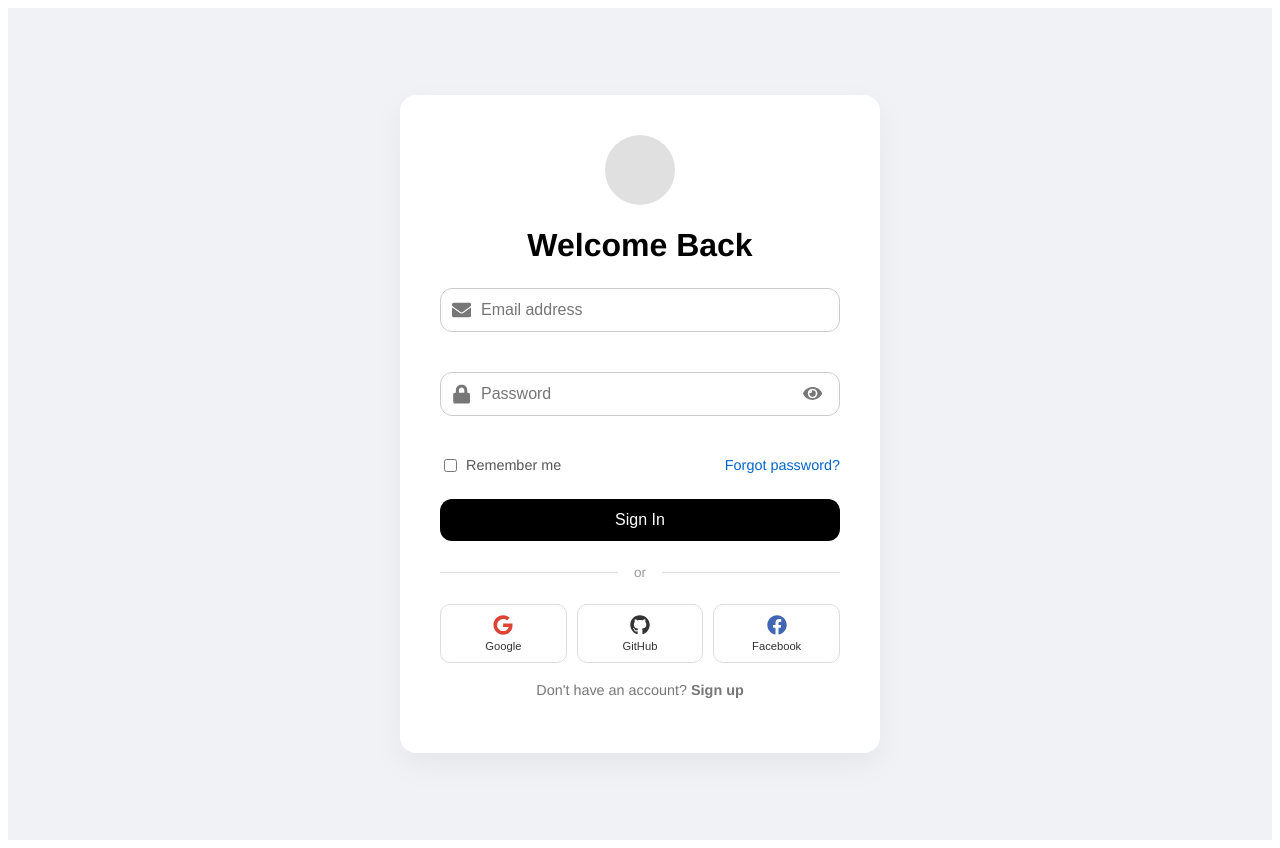
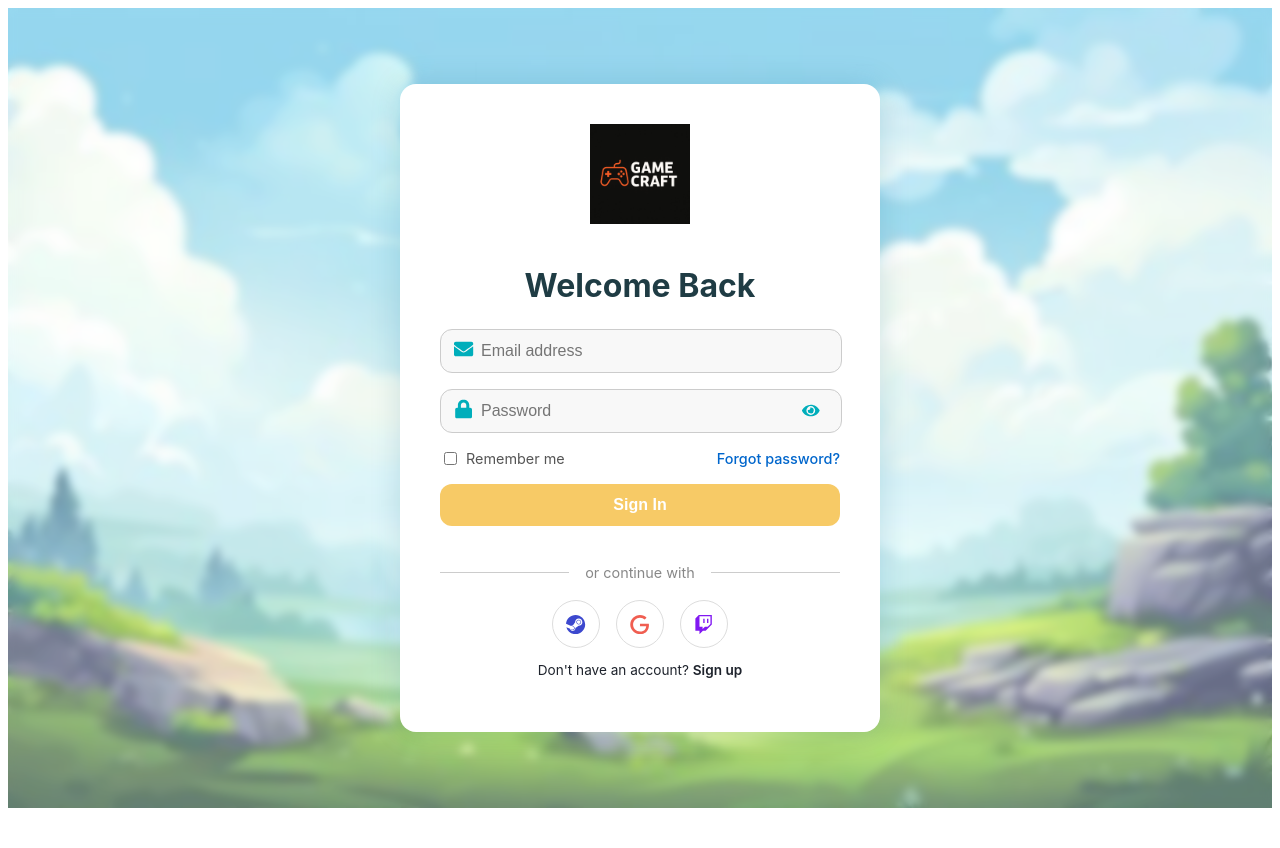
Before and after one commit to Ann-Mari-Oberholzer/IMY320, a React (Create React App) app in the folder frontend/: page /login in a window 1280 px wide. After the commit the page ends 816 px from the top, so only its background shows below. Built offline with nearby package versions, Linux system fonts and the light colour scheme.

Commit message:
Struggling to remove double scrolling

```diff
--- a/frontend/src/pages/login.jsx
+++ b/frontend/src/pages/login.jsx
@@ -1,6 +1,8 @@
 import React, { useState } from "react";
 import { useNavigate } from "react-router-dom";
-import { FaEnvelope, FaLock, FaEye, FaEyeSlash, FaGoogle, FaGithub, FaFacebook } from "react-icons/fa";
+import { FaEnvelope, FaLock, FaEye, FaEyeSlash, } from "react-icons/fa";
+import { SiGoogle, SiMicrosoft, SiSteam, SiTwitch } from "react-icons/si";
+
 import {
     containerStyle,
     cardStyle,
@@ -11,13 +13,13 @@ import {
     lineStyle,
     dividerTextStyle,
     toggleStyle,
-    iconStyle,
     iconContainer,
     inputIcon,
     passwordToggle,
     inputWithIcon,
-    thirdPartyContainer,
-    thirdPartyButton
+    roundedIconRow,
+    roundedIconButton,
+    roundedIcon
 } from "./loginStyles";
 
 function Login() {
@@ -34,11 +36,17 @@ function Login() {
 
     return (
         <div style={containerStyle}>
-            <div style={cardStyle}>
-                <div style={logoStyle}>
-                    {/* Logo image would go here */}
-                </div>
+            <div style={{
+                position: "absolute",
+                inset: 0,
+                backgroundColor: "rgba(255, 255, 255, 0.3)",
+                backdropFilter: "blur(4px)",
+                backgroundPosition: "center",
+                zIndex: 0,
+            }}></div>
 
+            <div style={{ ...cardStyle, zIndex: 1 }}>
+                <img src="/game craft logo.jpeg" alt="Game Craft Logo" style={logoStyle} />
                 <h1 style={{ textAlign: "center", marginBottom: "1.5rem" }}>Welcome Back</h1>
 
                 <form onSubmit={handleLogin}>
@@ -101,26 +109,23 @@ function Login() {
                     </button>
                 </form>
 
+                {/* divider style */}
                 <div style={dividerStyle}>
                     <div style={lineStyle}></div>
-                    <div style={dividerTextStyle}>or</div>
+                    <div style={dividerTextStyle}>or continue with</div>
                     <div style={lineStyle}></div>
                 </div>
 
-                <div style={thirdPartyContainer}>
-                    <button style={thirdPartyButton} onClick={() => alert("Google sign-in")}>
-                        <FaGoogle style={{ ...iconStyle, color: "#DB4437" }} />
-                        <span style={{ fontSize: "0.7rem", marginTop: "5px" }}>Google</span>
+                {/* Third party sign in */}
+                <div style={roundedIconRow}>
+                    <button style={roundedIconButton} onClick={() => alert("Steam sign-in")}>
+                        <SiSteam style={{ ...roundedIcon, color: "#3c48ceff" }} />
                     </button>
-
-                    <button style={thirdPartyButton} onClick={() => alert("GitHub sign-in")}>
-                        <FaGithub style={iconStyle} />
-                        <span style={{ fontSize: "0.7rem", marginTop: "5px" }}>GitHub</span>
+                    <button style={roundedIconButton} onClick={() => alert("Google sign-in")}>
+                        <SiGoogle style={{ ...roundedIcon, color: "#f05e51ff" }} />
                     </button>
-
-                    <button style={thirdPartyButton} onClick={() => alert("Facebook sign-in")}>
-                        <FaFacebook style={{ ...iconStyle, color: "#4267B2" }} />
-                        <span style={{ fontSize: "0.7rem", marginTop: "5px" }}>Facebook</span>
+                    <button style={roundedIconButton} onClick={() => alert("Twitch sign-in")}>
+                        <SiTwitch style={{ ...roundedIcon, color: "#8118f2ff" }} />
                     </button>
                 </div>
 
--- a/frontend/src/pages/loginStyles.js
+++ b/frontend/src/pages/loginStyles.js
@@ -1,136 +1,198 @@
 export const containerStyle = {
-  fontFamily: "'Helvetica Neue', sans-serif",
-  backgroundColor: "#f0f2f5",
-  height: "100vh",
+  minHeight: "100vh",
+  width: "100%", // safer than 100vw with padding
+  backgroundImage: "url('/Field.jpeg')",
+  backgroundSize: "cover",
+  backgroundPosition: "center",
+  backgroundRepeat: "no-repeat",
   display: "flex",
   justifyContent: "center",
   alignItems: "center",
-  padding: "1rem"
+  padding: "1rem",
+  boxSizing: "border-box",
+  overflow: "hidden",
+  position: "relative",
+};
+
+export const backgroundImageStyle = {
+  position: "fixed",
+  top: 0,
+  left: 0,
+  width: "100vw",
+  height: "100vh",
+  backgroundImage: "url('/Field.jpg')", // e.g., background-login.jpg
+  backgroundSize: "cover",
+  backgroundPosition: "center",
+  backgroundRepeat: "no-repeat",
+  zIndex: 0,
+  overflow: "hidden",
 };
 
 export const cardStyle = {
-  background: "#fff",
+  backgroundColor: "#FFFFFF",
+  color: "#1f3c44ff",
   padding: "2.5rem",
-  borderRadius: "16px",
-  boxShadow: "0 12px 32px rgba(0,0,0,0.05)",
+  borderRadius: "1rem",
   width: "100%",
   maxWidth: "400px",
+  boxShadow: "0 0 30px rgba(28, 118, 148, 0.2)",
+  fontFamily: "'Inter', sans-serif",
+  textAlign: "center",
 };
 
 export const logoStyle = {
-  display: "block",
-  width: "70px",
-  height: "70px",
-  margin: "0 auto 1.25rem",
-  borderRadius: "50%",
-  backgroundColor: "#e0e0e0",
+  width: "100px",
+  height: "100px",
+  objectFit: "contain",
+  margin: "0 auto 1rem auto",
 };
 
 export const inputStyle = {
-  width: "100%",
-  padding: "12px",
-  marginBottom: "1.25rem",
-  border: "1px solid #ccc",
-  borderRadius: "12px",
+  backgroundColor: "#f8f8f8ff",
+  border: "1px solid #CCC",
+  borderRadius: "0.75rem",
+  padding: "0.75rem 1.25rem",
+  width: "85%",
+  color: "#1E232C",
   fontSize: "1rem",
-  boxSizing: "border-box",
+  outline: "none",
+};
+
+export const inputWithIcon = {
+  paddingLeft: "2.5rem",
+};
+
+export const iconContainer = {
+  position: "relative",
+  marginBottom: "1rem",
+};
+
+export const inputIcon = {
+  position: "absolute",
+  left: "0.9rem",
+  top: "45%",
+  transform: "translateY(-50%)",
+  color: "#00AEBB",
+  fontSize: "1.2rem",
+};
+
+export const passwordToggle = {
+  position: "absolute",
+  right: "0.9rem",
+  top: "55%",
+  transform: "translateY(-50%)",
+  background: "none",
+  border: "none",
+  color: "#00AEBB", // teal
+  fontSize: "1.1rem",
+  cursor: "pointer",
 };
 
 export const buttonStyle = {
+  backgroundColor: "#F7CA66",
+  color: "#ffffffff",
+  border: "none",
+  borderRadius: "0.75rem",
+  padding: "0.75rem",
+  fontWeight: "600",
+  fontSize: "1rem",
+  cursor: "pointer",
   width: "100%",
-  padding: "12px",
-  backgroundColor: "#000",
-  color: "#fff",
-  fontSize: "1rem",
-  border: "none",
-  borderRadius: "12px",
-  cursor: "pointer",
-  marginTop: "0.5rem",
+  marginBottom: "1.2rem",
 };
 
 export const dividerStyle = {
   display: "flex",
   alignItems: "center",
-  margin: "1.5rem 0",
-  color: "#999",
+  margin: "1.2rem 0",
 };
 
 export const lineStyle = {
   flex: 1,
   height: "1px",
-  backgroundColor: "#ddd",
+  backgroundColor: "#CCC",
 };
 
 export const dividerTextStyle = {
-  padding: "0 1rem",
-  fontSize: "0.85rem",
+  margin: "0 1rem",
+  color: "#888",
+  fontSize: "0.9rem",
+};
+
+// Replace thirdPartyContainer to be vertical
+export const thirdPartyContainer = {
+  display: "flex",
+  flexDirection: "column",
+  gap: "0.75rem",
+  marginBottom: "1.5rem",
+};
+
+// Updated third-party button with icon & text aligned horizontally
+export const thirdPartyButton = {
+  backgroundColor: "#F5F5F5",
+  color: "#1E232C",
+  borderRadius: "0.75rem",
+  padding: "0.65rem 1rem",
+  display: "flex",
+  alignItems: "center",
+  gap: "0.75rem",
+  fontWeight: "500",
+  fontSize: "0.9rem",
+  cursor: "pointer",
+  border: "1px solid #DDD",
+  transition: "transform 0.2s, box-shadow 0.2s",
+  width: "100%", // matches Sign In width
+};
+
+export const iconStyle = {
+  fontSize: "1.25rem",
+  display: "inline-block",
+};
+
+// Add hover effect for buttons
+export const hoverable = {
+  transition: "all 0.2s ease-in-out",
+  ":hover": {
+    transform: "scale(1.03)",
+    boxShadow: "0 4px 8px rgba(0,0,0,0.1)",
+  },
+};
+
+// Optional: refine title
+export const headingStyle = {
+  fontSize: "1.6rem",
+  fontWeight: "700",
+  marginBottom: "1rem",
+  color: "#1E232C",
 };
 
 export const toggleStyle = {
   textAlign: "center",
-  marginTop: "1.2rem",
-  color: "#777",
-  fontSize: "0.9rem",
+  fontSize: "0.85rem",
+  color: "#1E232C",
   cursor: "pointer",
 };
 
-// icon styling
-export const iconStyle = {
-  width: "20px",
-  height: "20px",
+export const roundedIconRow = {
+  display: "flex",
+  justifyContent: "center",
+  gap: "1rem",
+  marginTop: "1rem",
 };
 
-// icon placement
-export const iconContainer = {
-  position: "relative",
-  width: "100%",
-  marginBottom: "1.25rem",
+export const roundedIconButton = {
+  width: "48px",
+  height: "48px",
+  borderRadius: "50%",
+  backgroundColor: "#fff",
+  border: "1px solid #DDD",
+  display: "flex",
+  alignItems: "center",
+  justifyContent: "center",
+  cursor: "pointer",
+  transition: "transform 0.2s ease",
 };
 
-// lock and email icon
-export const inputIcon = {
-  position: "absolute",
-  left: "12px",
-  top: "35%",
-  transform: "translateY(-50%)",
-  color: "#777",
+export const roundedIcon = {
   fontSize: "1.2rem",
 };
-
-// password icon
-export const passwordToggle = {
-  position: "absolute",
-  right: "12px",
-  top: "38%",
-  transform: "translateY(-50%)",
-  color: "#777",
-  fontSize: "1.2rem",
-  cursor: "pointer",
-  backgroundColor: "transparent",
-  border: "none",
-};
-
-// input field for the icon
-export const inputWithIcon = {
-  paddingLeft: "40px",
-};
-
-export const thirdPartyContainer = {
-  display: "grid",
-  gridTemplateColumns: "repeat(3, 1fr)",
-  gap: "10px",
-};
-
-export const thirdPartyButton = {
-  padding: "10px",
-  display: "flex",
-  flexDirection: "column",
-  alignItems: "center",
-  justifyContent: "center",
-  backgroundColor: "#fff",
-  color: "#333",
-  fontSize: "0.8rem",
-  border: "1px solid #ddd",
-  borderRadius: "10px",
-  cursor: "pointer",
-};
--- a/frontend/src/pages/register.jsx
+++ b/frontend/src/pages/register.jsx
@@ -13,17 +13,14 @@ import {
   lineStyle,
   dividerTextStyle,
   toggleStyle,
-  iconStyle,
-  termsStyle,
-  termsLinkStyle,
-  // Add the new style imports
   iconContainer,
   inputIcon,
   passwordToggle,
   inputWithIcon,
-  thirdPartyContainer,
-  thirdPartyButton
+  overlayStyle
 } from "./registerStyles";
+import { roundedIcon, roundedIconButton, roundedIconRow } from "./loginStyles";
+import { SiGoogle, SiSteam, SiTwitch } from "react-icons/si";
 
 function Register() {
   const navigate = useNavigate();
@@ -63,9 +60,10 @@ function Register() {
 
   return (
     <div style={containerStyle}>
-      <div style={cardStyle}>
-        <div style={logoStyle}>{/* Logo placeholder */}</div>
+      <div style={overlayStyle}></div>
 
+      <div style={{ ...cardStyle, zIndex: 1 }}>
+       <img src="/game craft logo.jpeg" alt="Game Craft Logo" style={logoStyle} />
         <h1 style={{ textAlign: "center", marginBottom: "1.5rem" }}>Create Account</h1>
 
         <form onSubmit={handleRegister}>
@@ -156,46 +154,28 @@ function Register() {
             </span>
           </div>
 
-          {/* terms and conditions */}
-          {/* <div style={termsStyle}>
-            <input
-              type="checkbox"
-              checked={acceptedTerms}
-              onChange={(e) => setAcceptedTerms(e.target.checked)}
-              style={{ marginRight: "8px" }}
-              required
-            />
-            <span>
-              I agree to the <a href="/terms" style={termsLinkStyle}>Terms and Conditions</a>
-            </span>
-          </div> */}
-
           <button style={buttonStyle} type="submit">
             Create Account
           </button>
         </form>
 
-        {/* second divider */}
+        {/* divider style */}
         <div style={dividerStyle}>
           <div style={lineStyle}></div>
-          <div style={dividerTextStyle}>or</div>
+          <div style={dividerTextStyle}>or continue with</div>
           <div style={lineStyle}></div>
         </div>
 
-        <div style={thirdPartyContainer}>
-          <button style={thirdPartyButton} onClick={() => alert("Google sign-in")}>
-            <FaGoogle style={{ ...iconStyle, color: "#DB4437" }} />
-            <span style={{ fontSize: "0.7rem", marginTop: "5px" }}>Google</span>
+        {/* Third party sign in */}
+        <div style={roundedIconRow}>
+          <button style={roundedIconButton} onClick={() => alert("Steam sign-in")}>
+            <SiSteam style={{ ...roundedIcon, color: "#3c48ceff" }} />
           </button>
-
-          <button style={thirdPartyButton} onClick={() => alert("GitHub sign-in")}>
-            <FaGithub style={iconStyle} />
-            <span style={{ fontSize: "0.7rem", marginTop: "5px" }}>GitHub</span>
+          <button style={roundedIconButton} onClick={() => alert("Google sign-in")}>
+            <SiGoogle style={{ ...roundedIcon, color: "#f05e51ff" }} />
           </button>
-
-          <button style={thirdPartyButton} onClick={() => alert("Facebook sign-in")}>
-            <FaFacebook style={{ ...iconStyle, color: "#4267B2" }} />
-            <span style={{ fontSize: "0.7rem", marginTop: "5px" }}>Facebook</span>
+          <button style={roundedIconButton} onClick={() => alert("Twitch sign-in")}>
+            <SiTwitch style={{ ...roundedIcon, color: "#8118f2ff" }} />
           </button>
         </div>
 
--- a/frontend/src/pages/registerStyles.js
+++ b/frontend/src/pages/registerStyles.js
@@ -1,135 +1,211 @@
 export const containerStyle = {
-  fontFamily: "'Helvetica Neue', sans-serif",
-  backgroundColor: "#f0f2f5",
-  height: "100vh",
+  minHeight: "100vh",
+  width: "100%",
+  position: "relative",
+  backgroundImage: "url('/Field.jpeg')",
+  backgroundSize: "cover",
+  backgroundPosition: "center",
+  backgroundRepeat: "no-repeat",
   display: "flex",
   justifyContent: "center",
   alignItems: "center",
-  padding: "1rem"
+  padding: "1rem",
+  boxSizing: "border-box",
+  overflow: "hidden",
+};
+
+export const backgroundImageStyle = {
+  position: "fixed",
+  top: 0,
+  left: 0,
+  width: "100vw",
+  height: "100vh",
+  backgroundImage: "url('/Field.jpg')", // e.g., background-login.jpg
+  backgroundSize: "cover",
+  backgroundPosition: "center",
+  backgroundRepeat: "no-repeat",
+  zIndex: 0,
+  overflow: "hidden",
+};
+
+export const overlayStyle = {
+  position: "absolute",
+  top: 0,
+  left: 0,
+  width: "100vw",
+  height: "100vh",
+  backgroundColor: "rgba(255, 255, 255, 0.3)",
+  backdropFilter: "blur(4px)",
+  zIndex: 0,
 };
 
 export const cardStyle = {
-  background: "#fff",
+  backgroundColor: "#FFFFFF",
+  color: "#1f3c44ff",
   padding: "2.5rem",
-  borderRadius: "16px",
-  boxShadow: "0 12px 32px rgba(0,0,0,0.05)",
+  borderRadius: "1rem",
   width: "100%",
   maxWidth: "400px",
+  boxShadow: "0 0 30px rgba(28, 118, 148, 0.2)",
+  fontFamily: "'Inter', sans-serif",
+  textAlign: "center",
 };
 
 export const logoStyle = {
-  display: "block",
-  width: "70px",
-  height: "70px",
-  margin: "0 auto 1.25rem",
-  borderRadius: "50%",
-  backgroundColor: "#e0e0e0",
+  width: "100px",
+  height: "100px",
+  objectFit: "contain",
+  margin: "0 auto 1rem auto",
 };
 
 export const inputStyle = {
-  width: "100%",
-  padding: "12px",
-  marginBottom: "1.25rem",
-  border: "1px solid #ccc",
-  borderRadius: "12px",
+  backgroundColor: "#f8f8f8ff",
+  border: "1px solid #CCC",
+  borderRadius: "0.75rem",
+  padding: "0.75rem 1.25rem",
+  width: "85%",
+  color: "#1E232C",
   fontSize: "1rem",
-  boxSizing: "border-box",
+  outline: "none",
+};
+
+export const inputWithIcon = {
+  paddingLeft: "2.5rem",
+};
+
+export const iconContainer = {
+  position: "relative",
+  marginBottom: "1rem",
+};
+
+export const inputIcon = {
+  position: "absolute",
+  left: "0.9rem",
+  top: "45%",
+  transform: "translateY(-50%)",
+  color: "#00AEBB",
+  fontSize: "1.2rem",
+};
+
+export const passwordToggle = {
+  position: "absolute",
+  right: "0.9rem",
+  top: "55%",
+  transform: "translateY(-50%)",
+  background: "none",
+  border: "none",
+  color: "#00AEBB", // teal
+  fontSize: "1.1rem",
+  cursor: "pointer",
 };
 
 export const buttonStyle = {
+  backgroundColor: "#F7CA66",
+  color: "#ffffffff",
+  border: "none",
+  borderRadius: "0.75rem",
+  padding: "0.75rem",
+  fontWeight: "600",
+  fontSize: "1rem",
+  cursor: "pointer",
   width: "100%",
-  padding: "12px",
-  backgroundColor: "#000",
-  color: "#fff",
-  fontSize: "1rem",
-  border: "none",
-  borderRadius: "12px",
-  cursor: "pointer",
-  marginTop: "0.5rem",
+  marginBottom: "1.2rem",
 };
 
 export const dividerStyle = {
   display: "flex",
   alignItems: "center",
-  margin: "1.5rem 0",
-  color: "#999",
+  margin: "1.2rem 0",
 };
 
 export const lineStyle = {
   flex: 1,
   height: "1px",
-  backgroundColor: "#ddd",
+  backgroundColor: "#CCC",
 };
 
 export const dividerTextStyle = {
-  padding: "0 1rem",
-  fontSize: "0.85rem",
+  margin: "0 1rem",
+  color: "#888",
+  fontSize: "0.9rem",
+};
+
+// Replace thirdPartyContainer to be vertical
+export const thirdPartyContainer = {
+  display: "flex",
+  flexDirection: "column",
+  gap: "0.75rem",
+  marginBottom: "1.5rem",
+};
+
+// Updated third-party button with icon & text aligned horizontally
+export const thirdPartyButton = {
+  backgroundColor: "#F5F5F5",
+  color: "#1E232C",
+  borderRadius: "0.75rem",
+  padding: "0.65rem 1rem",
+  display: "flex",
+  alignItems: "center",
+  gap: "0.75rem",
+  fontWeight: "500",
+  fontSize: "0.9rem",
+  cursor: "pointer",
+  border: "1px solid #DDD",
+  transition: "transform 0.2s, box-shadow 0.2s",
+  width: "100%", // matches Sign In width
+};
+
+export const iconStyle = {
+  fontSize: "1.25rem",
+  display: "inline-block",
+};
+
+// Add hover effect for buttons
+export const hoverable = {
+  transition: "all 0.2s ease-in-out",
+  ":hover": {
+    transform: "scale(1.03)",
+    boxShadow: "0 4px 8px rgba(0,0,0,0.1)",
+  },
+};
+
+// Optional: refine title
+export const headingStyle = {
+  fontSize: "1.6rem",
+  fontWeight: "700",
+  marginBottom: "1rem",
+  color: "#1E232C",
 };
 
 export const toggleStyle = {
   textAlign: "center",
-  marginTop: "1.2rem",
-  color: "#777",
-  fontSize: "0.9rem",
+  fontSize: "0.85rem",
+  color: "#1E232C",
   cursor: "pointer",
 };
 
-export const iconStyle = {
-  width: "20px",
-  height: "20px",
+export const roundedIconRow = {
+  display: "flex",
+  justifyContent: "center",
+  gap: "1rem",
+  marginTop: "1rem",
 };
 
-export const iconContainer = {
-  position: "relative",
-  width: "100%",
-  marginBottom: "1.25rem",
+export const roundedIconButton = {
+  width: "48px",
+  height: "48px",
+  borderRadius: "50%",
+  backgroundColor: "#fff",
+  border: "1px solid #DDD",
+  display: "flex",
+  alignItems: "center",
+  justifyContent: "center",
+  cursor: "pointer",
+  transition: "transform 0.2s ease",
 };
 
-// email and password icons plaacement
-export const inputIcon = {
-  position: "absolute",
-  left: "12px",
-  top: "35%",
-  transform: "translateY(-50%)",
-  color: "#777",
+export const roundedIcon = {
   fontSize: "1.2rem",
-};
-
-// password eye icon
-export const passwordToggle = {
-  position: "absolute",
-  right: "12px",
-  top: "38%",
-  transform: "translateY(-50%)",
-  color: "#777",
-  fontSize: "1.2rem",
-  cursor: "pointer",
-  backgroundColor: "transparent",
-  border: "none",
-};
-
-export const inputWithIcon = {
-  paddingLeft: "40px",
-};
-
-export const thirdPartyContainer = {
-  display: "grid",
-  gridTemplateColumns: "repeat(3, 1fr)",
-  gap: "10px",
-};
-
-export const thirdPartyButton = {
-  padding: "10px",
-  display: "flex",
-  flexDirection: "column",
-  alignItems: "center",
-  justifyContent: "center",
-  backgroundColor: "#fff",
-  color: "#333",
-  fontSize: "0.8rem",
-  border: "1px solid #ddd",
-  borderRadius: "10px",
-  cursor: "pointer",
 };
 
 export const passwordMeterStyle = {
@@ -147,22 +223,3 @@ export const passwordStrengthStyle = (strength) => ({
   borderRadius: "2px",
   transition: "width 0.3s ease",
 });
-
-export const socialButtonStyle = {
-  ...thirdPartyButton,
-  flexDirection: "row",
-  gap: "8px",
-};
-
-export const termsStyle = {
-  display: "flex",
-  alignItems: "center",
-  margin: "1rem 0",
-  fontSize: "0.85rem",
-  color: "#555",
-};
-
-export const termsLinkStyle = {
-  color: "#0066cc",
-  textDecoration: "none",
-};
```
Also changed, not shown: frontend/src/pages/BackgroundAnimation.js (added, +114 -0 lines), frontend/public/Field.jpeg (added), frontend/public/Sky.jpeg (added).
